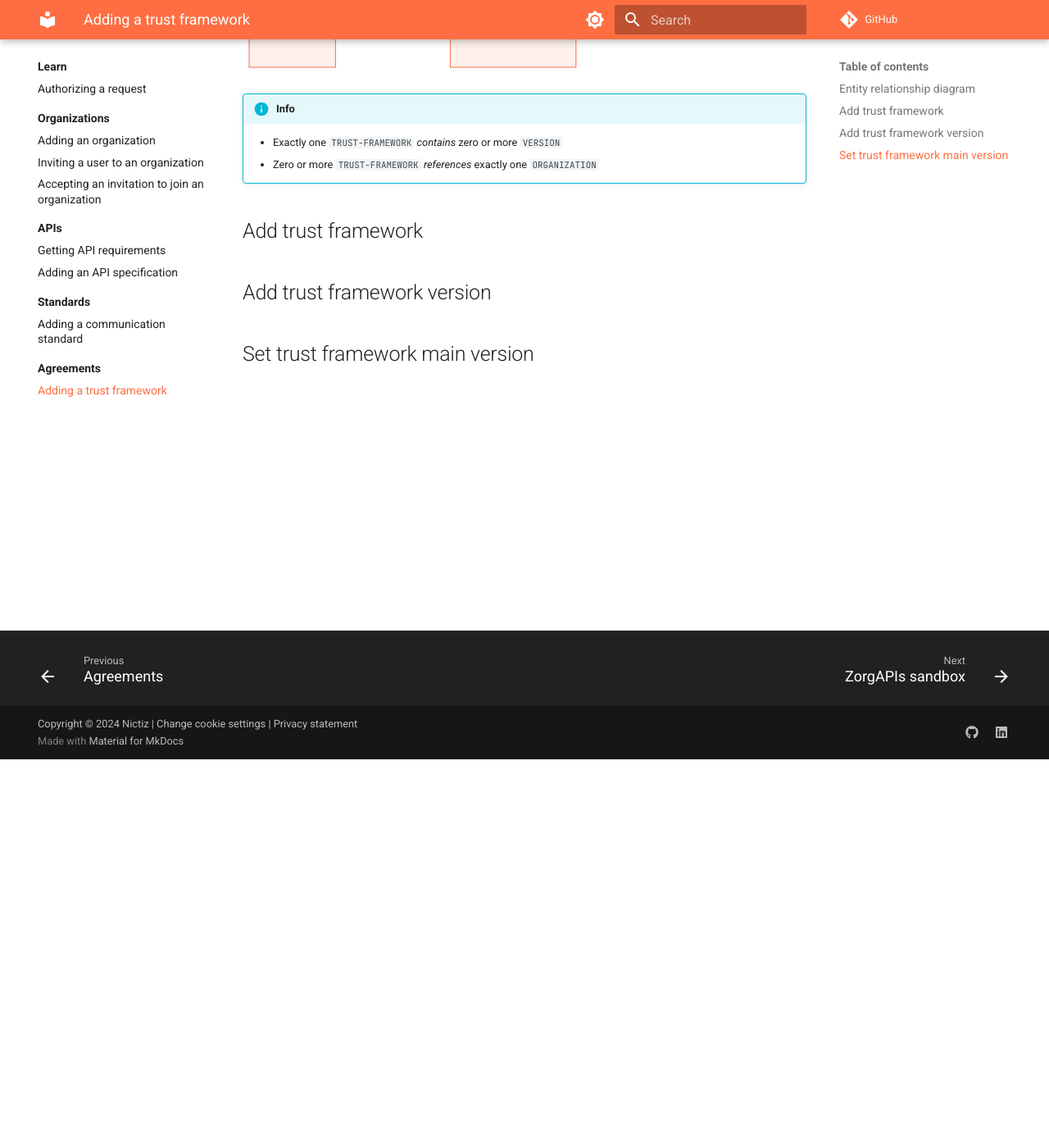
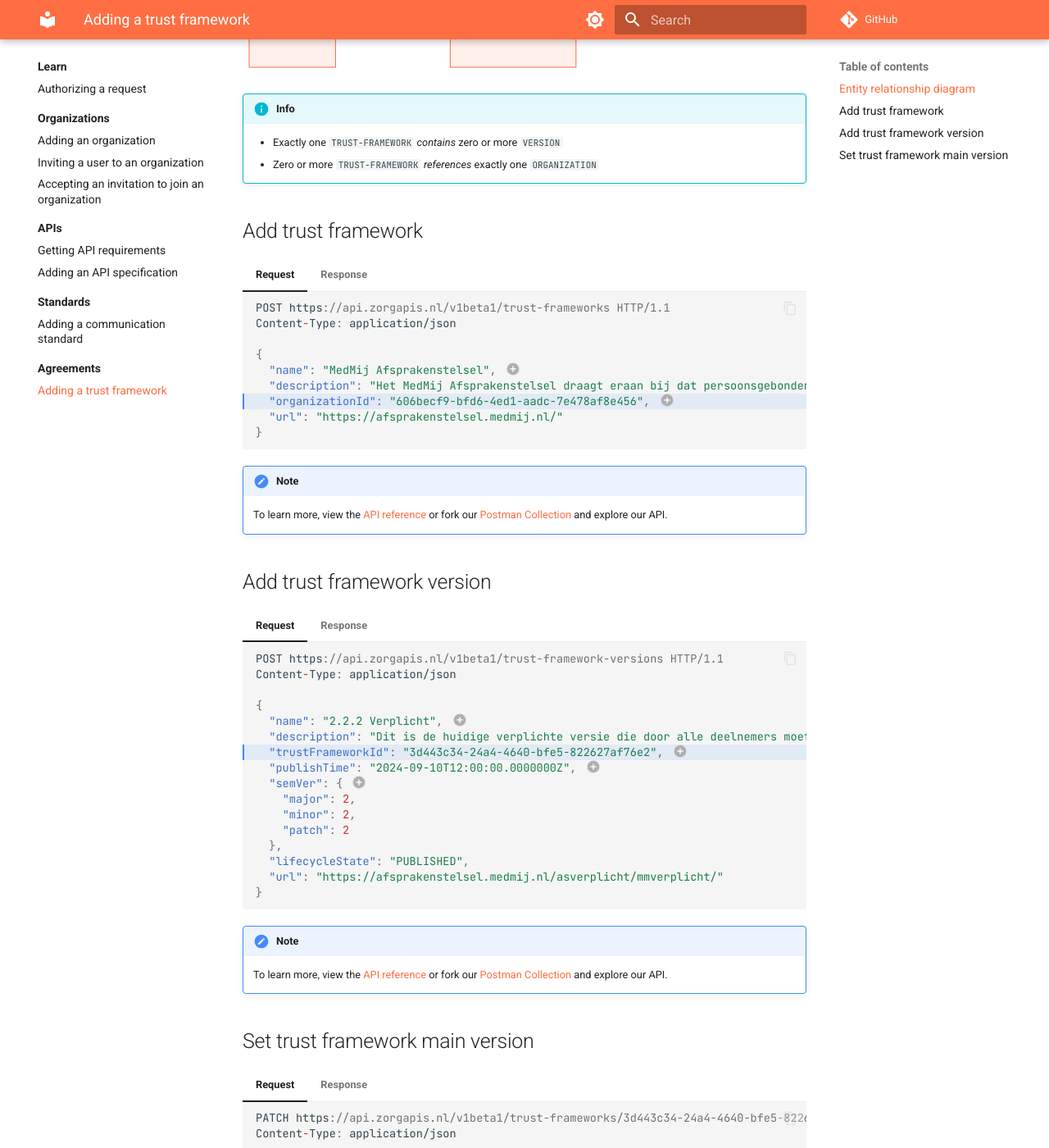
Before and after one commit to Nictiz/zorgapis-docs, an MkDocs documentation site: the page built from docs/learn/agreements/adding-a-trust-framework.md, in a window 1280 px wide and 1400 px high, scrolled down 474 px. Shown: the whole window at 82% size. Built offline with MkDocs 1.6.1 and Material for MkDocs 9.7.7, drawn with Linux system fonts in a browser that asks for light colours; comment, search, counter and statistics services are not loaded; some of the changed text lies outside the part shown.

Commit message:
Update adding-a-trust-framework.md

````diff
--- a/docs/learn/agreements/adding-a-trust-framework.md
+++ b/docs/learn/agreements/adding-a-trust-framework.md
@@ -15,6 +15,110 @@ erDiagram
 
 ## Add trust framework
 
+=== "Request"
+
+    ```json hl_lines="7"
+    POST https://api.zorgapis.nl/v1beta1/trust-frameworks HTTP/1.1
+    Content-Type: application/json
+
+    --8<-- "learn/agreements/snippets/add-trust-framework_request.json"
+    ```
+
+    1.  The name of the trust framework, must be **unique** for this organization (see `#!js "organizationId"`).
+    2.  The UUID of the [organization](../organizations/adding-an-organization.md#add-organization) that maintains the
+        trust framework.
+
+=== "Response"
+
+    ```json hl_lines="5 9-12"
+    HTTP/1.1 201 Created
+    Content-Type: application/json
+
+    --8<-- "learn/agreements/snippets/add-trust-framework_response.json"
+    ```
+
+    1.  The Universally Unique Identifier, or UUID (see [RFC 4122](
+        https://datatracker.ietf.org/doc/html/rfc4122){: target="_blank" }), assigned to the trust framework by
+        the API server.
+
+!!! note
+
+    To learn more, view the [API reference](
+    https://oas.zorgapis.nl/#tag/trust-frameworks/operation/addTrustFramework){: target="_blank" }
+    or fork our [Postman Collection](
+    https://www.postman.com/zorgapis/workspace/zorgapis/collection/32862395-c22bf5f5-a2ec-40df-86a2-7817de5c7203){: target="_blank" }
+    and explore our API.
+
 ## Add trust framework version
 
+=== "Request"
+
+    ```json hl_lines="7"
+    POST https://api.zorgapis.nl/v1beta1/trust-framework-versions HTTP/1.1
+    Content-Type: application/json
+
+    --8<-- "learn/agreements/snippets/add-trust-framework-version_request.json"
+    ```
+
+    1.  The name of the trust framework version, must be **unique** for this trust framework (see
+        `#!js "trustFrameworkId"`).
+    2.  The UUID of the [trust framework](#add-trust-framework) to which this version belongs.
+    3.  The date and time (formatted as per [ISO 8601](https://en.wikipedia.org/wiki/ISO_8601){: target="_blank" }) at
+        which the trust framework version was published. In other words, the date and time at which this version
+        was first made available by the [organization](../organizations/adding-an-organization.md#add-organization) that
+        maintains the trust framework.
+
+        **Note**: `publishTime` is **not** to be used for the date and time at which this version is published in the
+        API Library for Dutch Healthcare. This value is set automatically by the API server upon creation of the item
+        and can be accessed via read-only property `createTime`.
+    4.  The [SemVer](https://semver.org/){: target="_blank" } version information. Additional properties for pre-release
+        (`#!js "preRelease"`) and build metadata (`#!js "build"`) are available.
+
+=== "Response"
+
+    ```json hl_lines="5 9-12"
+    HTTP/1.1 201 Created
+    Content-Type: application/json
+
+    --8<-- "learn/agreements/snippets/add-trust-framework-version_response.json"
+    ```
+
+    1.  The Universally Unique Identifier, or UUID (see [RFC 4122](
+        https://datatracker.ietf.org/doc/html/rfc4122){: target="_blank" }), assigned to the trust framework
+        version by the API server.
+
+!!! note
+
+    To learn more, view the [API reference](
+    https://oas.zorgapis.nl/#tag/trust-framework-versions/operation/addTrustFrameworkVersion){: target="_blank" }
+    or fork our [Postman Collection](
+    https://www.postman.com/zorgapis/workspace/zorgapis/collection/32862395-c22bf5f5-a2ec-40df-86a2-7817de5c7203){: target="_blank" }
+    and explore our API.
+
 ## Set trust framework main version
+
+=== "Request"
+
+    ```json hl_lines="5"
+    PATCH https://api.zorgapis.nl/v1beta1/trust-frameworks/3d443c34-24a4-4640-bfe5-822627af76e2 HTTP/1.1
+    Content-Type: application/json
+
+    --8<-- "learn/agreements/snippets/set-trust-framework-main-version_request.json"
+    ```
+
+=== "Response"
+
+    ```json hl_lines="15-27"
+    HTTP/1.1 20O OK
+    Content-Type: application/json
+
+    --8<-- "learn/agreements/snippets/set-trust-framework-main-version_response.json"
+    ```
+
+!!! note
+
+    To learn more, view the [API reference](
+    https://oas.zorgapis.nl/#tag/trust-frameworks/operation/updateTrustFramework){: target="_blank" }
+    or fork our [Postman Collection](
+    https://www.postman.com/zorgapis/workspace/zorgapis/collection/32862395-c22bf5f5-a2ec-40df-86a2-7817de5c7203){: target="_blank" }
+    and explore our API.
--- /dev/null
+++ b/docs/learn/agreements/snippets/add-trust-framework-version_request.json
@@ -0,0 +1,13 @@
+{
+  "name": "2.2.2 Verplicht", // (1)!
+  "description": "Dit is de huidige verplichte versie die door alle deelnemers moet worden ondersteund.",
+  "trustFrameworkId": "3d443c34-24a4-4640-bfe5-822627af76e2", // (2)!
+  "publishTime": "2024-09-10T12:00:00.0000000Z", // (3)!
+  "semVer": { // (4)!
+    "major": 2,
+    "minor": 2,
+    "patch": 2
+  },
+  "lifecycleState": "PUBLISHED",
+  "url": "https://afsprakenstelsel.medmij.nl/asverplicht/mmverplicht/"
+}
--- /dev/null
+++ b/docs/learn/agreements/snippets/add-trust-framework-version_response.json
@@ -0,0 +1,18 @@
+{
+  "id": "2389dc34-2626-4ba3-b4f9-8ad649137d55", // (1)!
+  "name": "2.2.2 Verplicht",
+  "description": "Dit is de huidige verplichte versie die door alle deelnemers moet worden ondersteund.",
+  "trustFrameworkId": "3d443c34-24a4-4640-bfe5-822627af76e2",
+  "trustFramework": {
+    "id": "3d443c34-24a4-4640-bfe5-822627af76e2",
+    "name": "MedMij Afsprakenstelsel"
+  },
+  "publishTime": "2024-09-10T12:00:00.0000000Z",
+  "semVer": {
+    "major": 2,
+    "minor": 2,
+    "patch": 2
+  },
+  "lifecycleState": "PUBLISHED",
+  "url": "https://afsprakenstelsel.medmij.nl/asverplicht/mmverplicht/"
+}
--- /dev/null
+++ b/docs/learn/agreements/snippets/add-trust-framework_request.json
@@ -0,0 +1,6 @@
+{
+  "name": "MedMij Afsprakenstelsel", // (1)!
+  "description": "Het MedMij Afsprakenstelsel draagt eraan bij dat persoonsgebonden, gevoelige en vertrouwelijke gezondheidsgegevens op een veilige en gebruiksvriendelijke wijze uitgewisseld kunnen worden tussen persoonlijke gezondheidsomgevingen en aanbieders.",
+  "organizationId": "606becf9-bfd6-4ed1-aadc-7e478af8e456", // (2)!
+  "url": "https://afsprakenstelsel.medmij.nl/"
+}
--- /dev/null
+++ b/docs/learn/agreements/snippets/add-trust-framework_response.json
@@ -0,0 +1,11 @@
+{
+  "id": "3d443c34-24a4-4640-bfe5-822627af76e2", // (1)!
+  "name": "MedMij Afsprakenstelsel",
+  "description": "Het MedMij Afsprakenstelsel draagt eraan bij dat persoonsgebonden, gevoelige en vertrouwelijke gezondheidsgegevens op een veilige en gebruiksvriendelijke wijze uitgewisseld kunnen worden tussen persoonlijke gezondheidsomgevingen en aanbieders.",
+  "organizationId": "606becf9-bfd6-4ed1-aadc-7e478af8e456",
+  "organization": {
+    "id": "606becf9-bfd6-4ed1-aadc-7e478af8e456",
+    "name": "Stichting MedMij"
+  },
+  "url": "https://afsprakenstelsel.medmij.nl/"
+}
--- /dev/null
+++ b/docs/learn/agreements/snippets/set-trust-framework-main-version_request.json
@@ -0,0 +1,3 @@
+{
+  "mainVersionId": "2389dc34-2626-4ba3-b4f9-8ad649137d55"
+}
--- /dev/null
+++ b/docs/learn/agreements/snippets/set-trust-framework-main-version_response.json
@@ -0,0 +1,25 @@
+{
+  "id": "3d443c34-24a4-4640-bfe5-822627af76e2",
+  "name": "MedMij Afsprakenstelsel",
+  "description": "Het MedMij Afsprakenstelsel draagt eraan bij dat persoonsgebonden, gevoelige en vertrouwelijke gezondheidsgegevens op een veilige en gebruiksvriendelijke wijze uitgewisseld kunnen worden tussen persoonlijke gezondheidsomgevingen en aanbieders.",
+  "organizationId": "606becf9-bfd6-4ed1-aadc-7e478af8e456",
+  "organization": {
+    "id": "606becf9-bfd6-4ed1-aadc-7e478af8e456",
+    "name": "Stichting MedMij"
+  },
+  "url": "https://afsprakenstelsel.medmij.nl/",
+  "mainVersionId": "2389dc34-2626-4ba3-b4f9-8ad649137d55",
+  "mainVersion": {
+    "id": "2389dc34-2626-4ba3-b4f9-8ad649137d55",
+    "name": "2.2.2 Verplicht",
+    "description": "Dit is de huidige verplichte versie die door alle deelnemers moet worden ondersteund.",
+    "publishTime": "2024-09-10T12:00:00.0000000Z",
+    "semVer": {
+      "major": 2,
+      "minor": 2,
+      "patch": 2
+    },
+    "lifecycleState": "PUBLISHED",
+    "url": "https://afsprakenstelsel.medmij.nl/asverplicht/mmverplicht/"
+  }
+}
````
